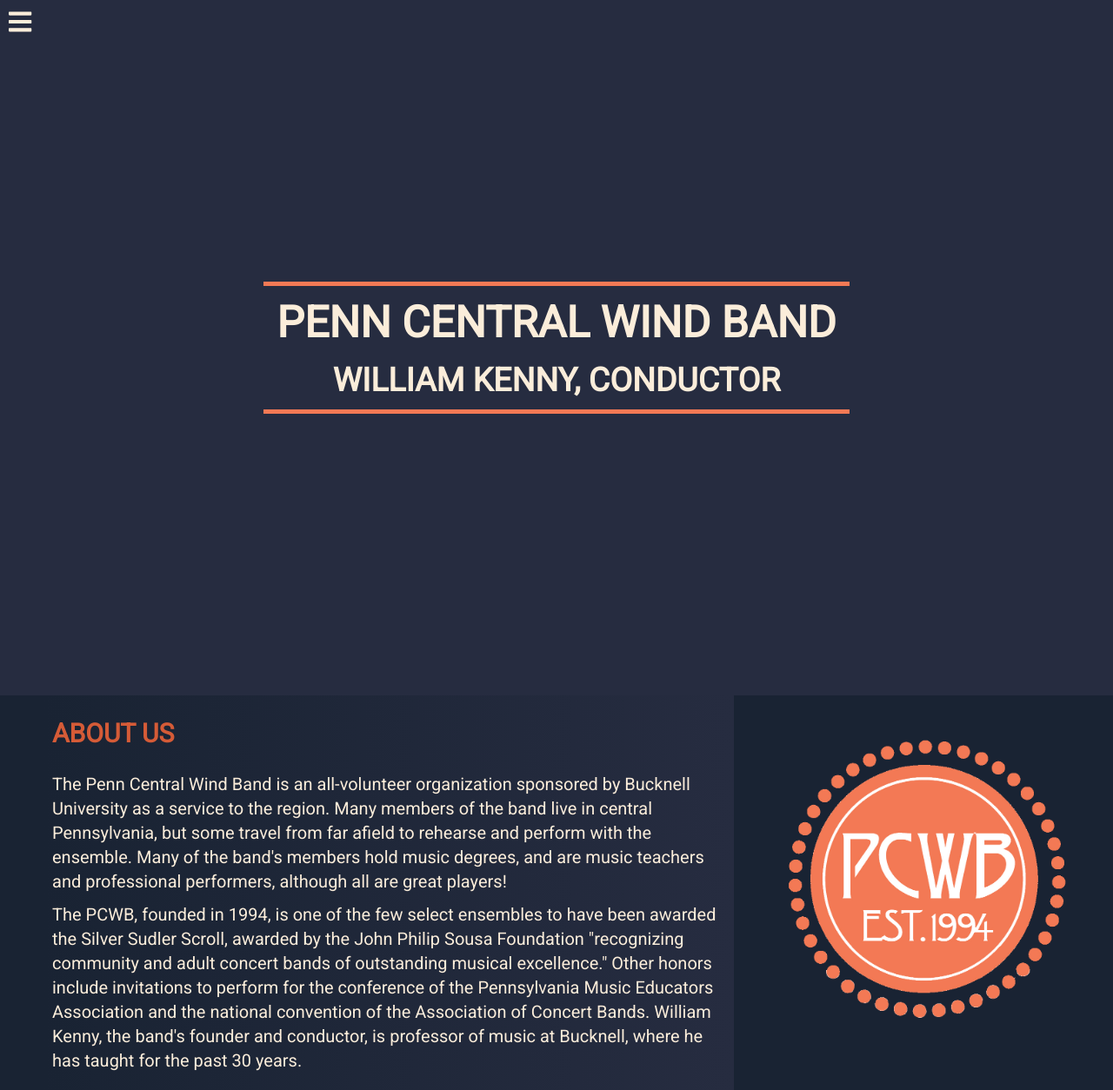
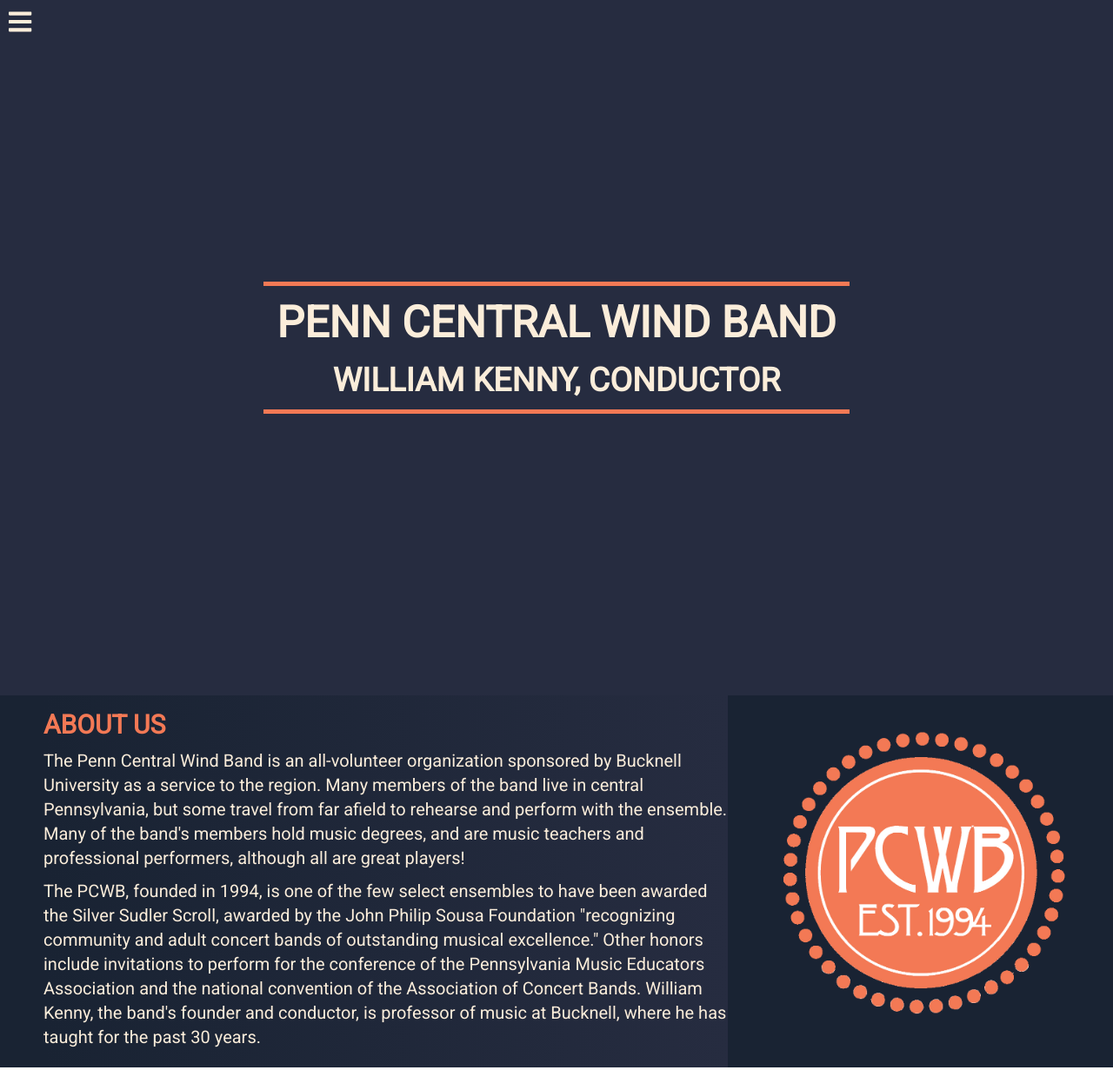
Before and after one commit to kennja05/pcwb-V2, a React (Create React App) app: page / in a window 1280 px wide. Shown: the whole page at 87% size. After the commit the page ends 1228 px from the top, so only its background shows below. Built offline with nearby package versions, Linux system fonts and the light colour scheme.

Commit message:
attempt to remove horizontal scroll on mobile

```diff
--- a/src/App.css
+++ b/src/App.css
@@ -39,5 +39,5 @@
 }
 
 p {
-    margin: 1rem 0 1rem 0;
+    margin: 1rem 0;
 }
--- a/src/partials/article.js
+++ b/src/partials/article.js
@@ -6,19 +6,19 @@
     display: flex;
     justify-content: center;
     & section h2{
-        color: ${props => props.theme.colors.darkOrange};
-        padding: 2rem 0 2rem 0;
+        color: ${props => props.theme.colors.orange};
+        padding: 2rem 0 0rem 0;
         display: inline-block;
     }
     & section {
-        padding: 1rem;
+        margin: 0 1rem 0 0;
     }
     & section:nth-of-type(odd) {
         width: 65%;
         background-image: linear-gradient(to right, ${props => props.theme.colors.darkBlue2}, ${props => props.theme.colors.darkBlue});
         color: ${props => props.theme.colors.offWhite};
         @media only screen and (max-width: 768px) {
-            width: 100%;
+            width: 98%;
         };
     };
     & section:nth-of-type(even) {
```
